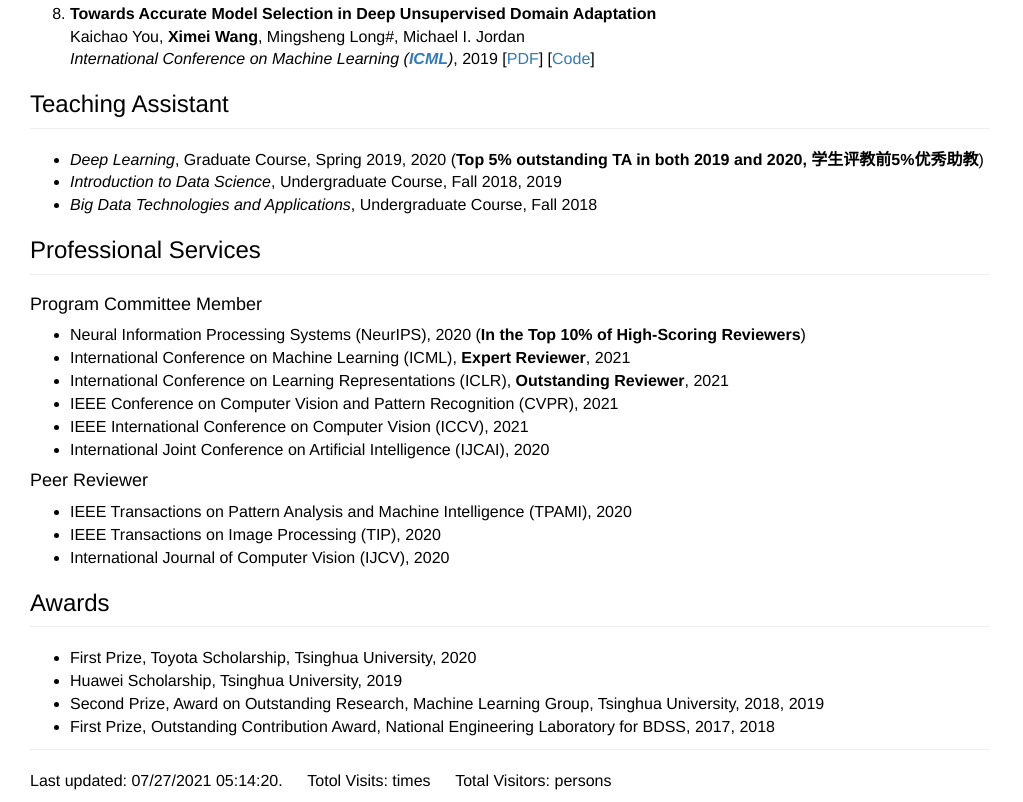
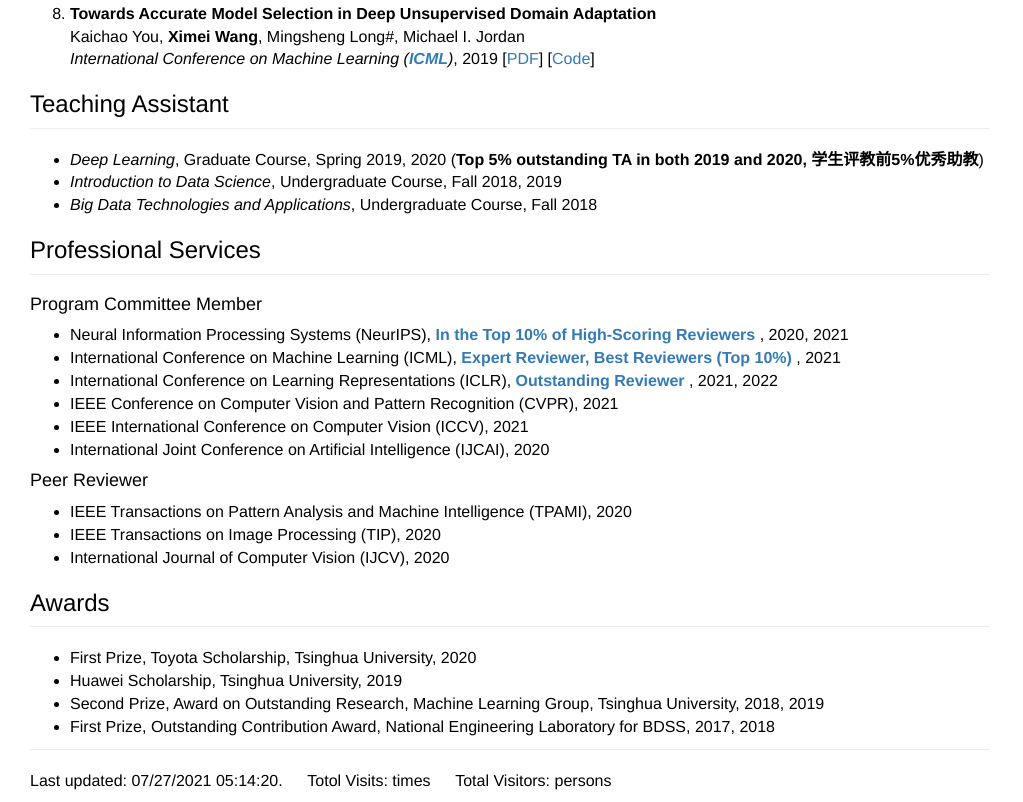
Before and after one commit to wxm17/wxm17.github.io, a plain HTML site: page index.html in a window 1280 px wide. Shown: the part 1243-2045 px from the top of the page, without its empty margins (0-1023 px from the left). Drawn offline with Linux system fonts and the light colour scheme; some packages are replaced by stand-ins of ours; a script that the page names is missing.

Commit message:
add links for outstanding reviewer

```diff
--- a/index.html
+++ b/index.html
@@ -138,9 +138,21 @@
         <h3>Professional Services</h3><hr>
             <h4>Program Committee Member</h4>
                 <ul>
-                	<li>Neural Information Processing Systems (NeurIPS), 2020 (<strong>In the Top 10% of High-Scoring Reviewers</strong>)</li>
-                    <li>International Conference on Machine Learning (ICML), <strong>Expert Reviewer</strong>, 2021</li>
-                	<li>International Conference on Learning Representations (ICLR), <strong>Outstanding Reviewer</strong>, 2021</li>
+                	<li>Neural Information Processing Systems (NeurIPS),
+                        <a href="https://nips.cc/Conferences/2020/Reviewers">
+                            <strong>In the Top 10% of High-Scoring Reviewers</strong>
+                        </a>, 2020, 2021
+                    </li>
+                    <li>International Conference on Machine Learning (ICML),
+                        <a href="https://icml.cc/Conferences/2021/Reviewers">
+                            <strong>Expert Reviewer, Best Reviewers (Top 10%)</strong>
+                        </a>, 2021
+                    </li>
+                	<li>International Conference on Learning Representations (ICLR),
+                        <a href="https://iclr.cc/Conferences/2021/Reviewers">
+                            <strong>Outstanding Reviewer</strong>
+                        </a>, 2021, 2022
+                    </li>
                 	<li>IEEE Conference on Computer Vision and Pattern Recognition (CVPR), 2021</li>
                     <li>IEEE International Conference on Computer Vision (ICCV), 2021</li>
                     <li>International Joint Conference on Artificial Intelligence (IJCAI), 2020</li>
```
